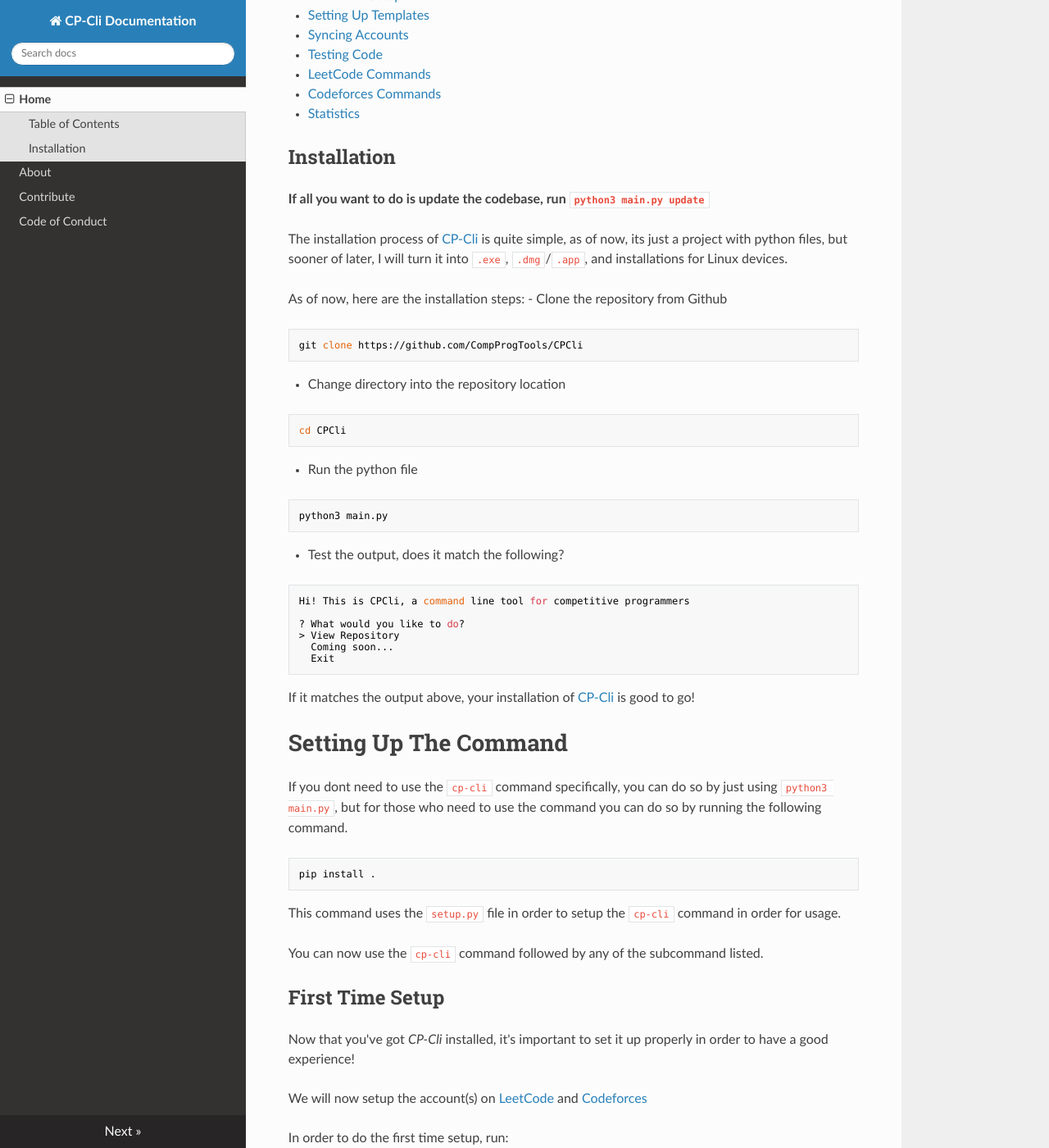
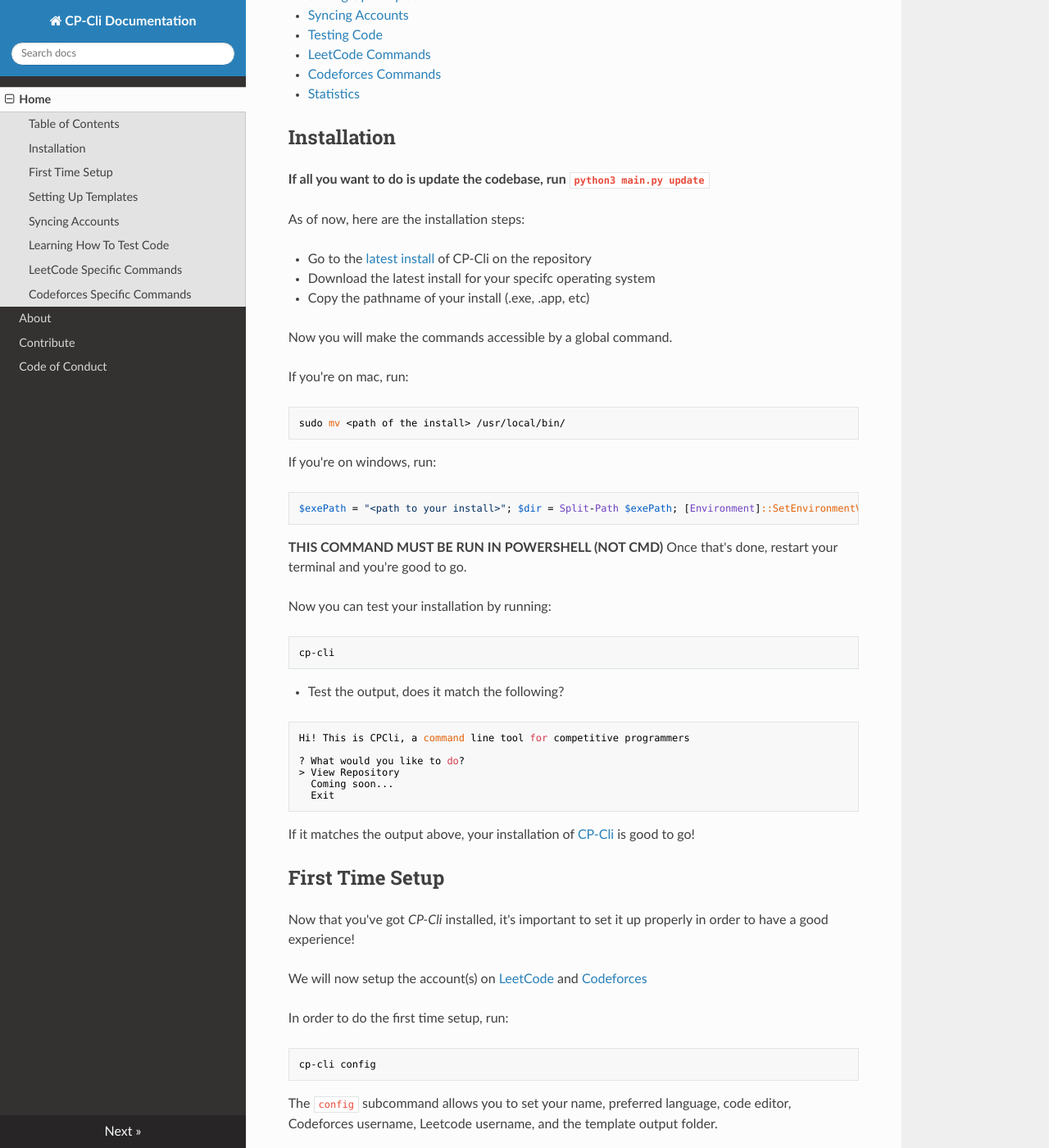
Before and after one commit to CompProgTools/CPCli, an MkDocs documentation site: the page built from src_docs/index.md, in a window 1280 px wide and 1400 px high, scrolled down 329 px. Shown: the whole window at 82% size. Built offline with MkDocs 1.6.1, drawn with Linux system fonts in a browser that asks for light colours; nearby versions of some CDN libraries; some of the changed text lies outside the part shown.

Commit message:
updated docs with the new installation methods

````diff
--- a/docs/code_of_conduct/index.html
+++ b/docs/code_of_conduct/index.html
@@ -96,7 +96,7 @@
 <li>Original text courtesy of the <a href="http://web.archive.org/web/20141109123859/http://speakup.io/coc.html">Speak Up! project</a>.</li>
 </ul>
 <h2 id="questions">Questions?</h2>
-<p>If you have questions, please see . If that doesn't answer your questions, feel free to <a href="mailto:ksukshavasi@gmail.com">contact us</a>.</p>
+<p>If you have questions, please see <a href="/faq">the FAQ</a>. If that doesn't answer your questions, feel free to <a href="mailto:ksukshavasi@gmail.com">contact us</a>.</p>
 
             </div>
           </div><footer>
--- a/src_docs/index.md
+++ b/src_docs/index.md
@@ -5,7 +5,6 @@ This is where you can find quick documentation for the commands and how to use t
 ## Table of Contents
 
 - [Installation](#installation)
-- [Setting Up The Command](#setting-up-the-command)
 - [First Time Setup](#first-time-setup)
 - [Setting Up Templates](#setting-up-templates)
 - [Syncing Accounts](#syncing-accounts)
@@ -18,20 +17,30 @@ This is where you can find quick documentation for the commands and how to use t
 
 **If all you want to do is update the codebase, run `python3 main.py update`**
 
-The installation process of [CP-Cli](https://github.com/CompProgTools/CPCli) is quite simple, as of now, its just a project with python files, but sooner of later, I will turn it into `.exe`, `.dmg`/`.app`, and installations for Linux devices.
+As of now, here are the installation steps:
 
-As of now, here are the installation steps:
-- Clone the repository from Github
+- Go to the [latest install](https://github.com/CompProgTools/CPCli/releases) of CP-Cli on the repository
+- Download the latest install for your specifc operating system
+- Copy the pathname of your install (.exe, .app, etc)
+
+Now you will make the commands accessible by a global command.
+
+If you're on mac, run:
 ```
-git clone https://github.com/CompProgTools/CPCli
+sudo mv <path of the install> /usr/local/bin/
 ```
-- Change directory into the repository location
+
+If you're on windows, run:
 ```
-cd CPCli
+$exePath = "<path to your install>"; $dir = Split-Path $exePath; [Environment]::SetEnvironmentVariable("Path", [Environment]::GetEnvironmentVariable("Path", "User") + ";$dir", "User")
 ```
-- Run the python file
+**THIS COMMAND MUST BE RUN IN POWERSHELL (NOT CMD)**
+Once that's done, restart your terminal and you're good to go.
+
+Now you can test your installation by running:
+
 ```bash
-python3 main.py
+cp-cli
 ```
 
 - Test the output, does it match the following?
@@ -46,18 +55,6 @@ Hi! This is CPCli, a command line tool for competitive programmers
 
 If it matches the output above, your installation of [CP-Cli](https://github.com/CompProgTools/CPCli) is good to go!
 
-# Setting Up The Command
-
-If you dont need to use the `cp-cli` command specifically, you can do so by just using `python3 main.py`, but for those who need to use the command you can do so by running the following command.
-
-```bash
-pip install .
-```
-
-This command uses the `setup.py` file in order to setup the `cp-cli` command in order for usage.
-
-You can now use the `cp-cli` command followed by any of the subcommand listed.
-
 ## First Time Setup
 
 Now that you've got *CP-Cli* installed, it's important to set it up properly in order to have a good experience!
@@ -65,8 +62,8 @@ Now that you've got *CP-Cli* installed, it's important to set it up properly in
 We will now setup the account(s) on [LeetCode](https://leetcode.com) and [Codeforces](https://codeforces.com)
 
 In order to do the first time setup, run:
-```
-python3 main.py config
+```bash
+cp-cli config
 ```
 
 The `config` subcommand allows you to set your name, preferred language, code editor, Codeforces username, Leetcode username, and the template output folder.
@@ -88,7 +85,7 @@ In order to setup a template, you must first understand what a template is. A te
 It's important to have a good templates that works for *you*. While using someone elses template is a good start, you write well with your own template.
 
 In order to create and use a template that CP-Cli can recognize, run the command:
-```
+```bash
 cp-cli template --make name.ext --alias alias
 ```
 **BUT WAIT**
@@ -105,7 +102,7 @@ Moving onto actually using the template.
 
 In order to use the template during a contest, here is the command:
 
-```
+```bash
 cp-cli template --use alias --filename name.ext
 ```
 This command uses the same concepts as the last, but with a few changes in the flags used.
@@ -118,15 +115,15 @@ This simple yet powerful command opens up a file at the location defined in the
 
 You can also use the `--list` flag in order to list all your teamplates, their aliases, and their template file names. Here is the usage:
 
-```
-python3 main.py template --list
+```bash
+cp-cli template --list
 ```
 
 ## Syncing Accounts
 
 If you setup your account(s) using the config command, you can fetch their ratings using the command:
 ```bash
-python3 main.py sync
+cp-cli sync
 ```
 
 This will show your changes in rating (if any).
@@ -135,7 +132,7 @@ This will show your changes in rating (if any).
 
 If you would like to quick test your code by using custom testcases (stdin/stdout) you can do so by using the following command:
 ```bash
-python3 main.py test filename.extension
+cp-cli test filename.extension
 ```
 
 The format here is pretty simple to follow, but for the filename, make sure to put the full path or else *CP-Cli* wont reccognize it as a file in the source directory.
@@ -147,7 +144,7 @@ Once you enter the command, you will be asked to ask the number of testcases, **
 As of now, the only LeetCode specific command is the `daily` subcommand. Here is how to use it:
 
 ```bash
-python3 main.py daily
+cp-cli daily
 ```
 
 This will display todays daily question in a table format.
@@ -158,7 +155,7 @@ Since the Codeforces API is much more diverse when compared to the third-party L
 
 In order to use any Codeforces command, here is the format:
 ```bash
-python3 main.py cf --flag
+cp-cli cf --flag
 ```
 
 As of now, CP-Cli offers two commands:
````
Also changed, not shown: docs/faq/index.html (added, +125 -0 lines), docs/index.html (+36 -28 lines), docs/search/search_index.json (+1 -1 lines), 1 other file.
